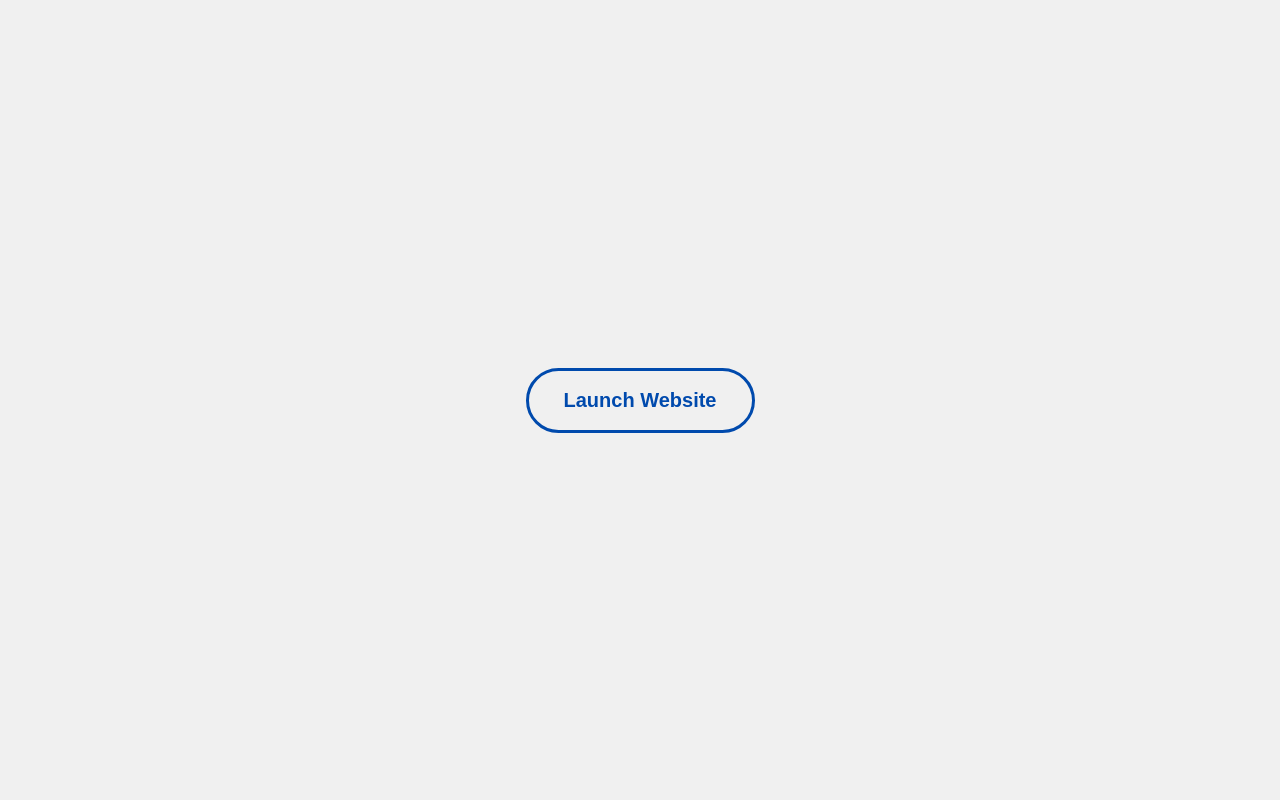
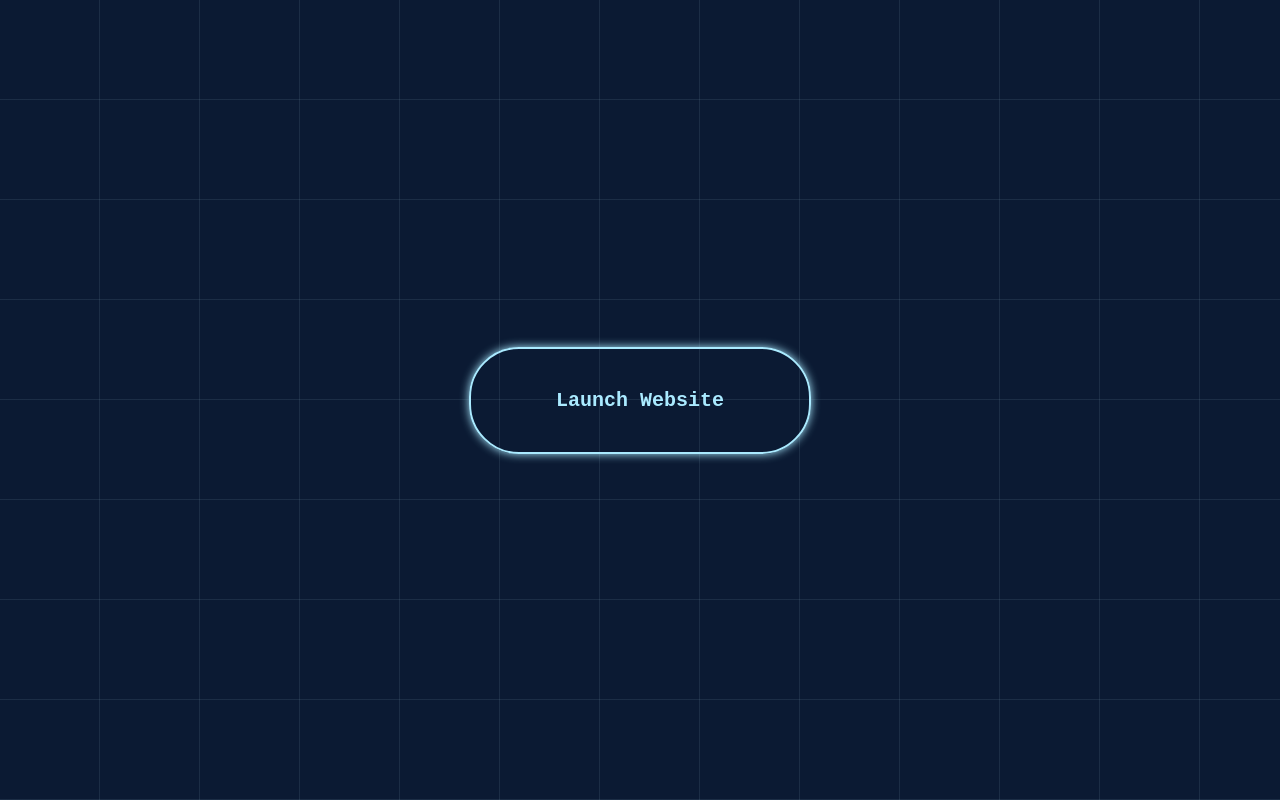
Before and after one commit to adithyanmspublic-dev/vyvidh25, a plain HTML site: page index.html in a window 1280 px wide. Drawn offline with Linux system fonts and the light colour scheme.

Commit message:
color updates

```diff
--- a/index.html
+++ b/index.html
@@ -1,100 +1,82 @@
 <!DOCTYPE html>
 <html>
 <head>
-<title>Animated Launch Button</title>
+<title>Launch Website</title>
 <style>
-  /* Basic Setup */
   body {
     display: flex;
     justify-content: center;
     align-items: center;
     height: 100vh;
     margin: 0;
-    background-color: #f0f0f0;
-    font-family: sans-serif;
-    /* This transition is key for the fade-to-black effect */
+    font-family: 'Courier New', Courier, monospace;
+    background-color: #0b1a33;
+    background-image:
+      linear-gradient(rgba(173, 216, 230, 0.1) 1px, transparent 1px),
+      linear-gradient(90deg, rgba(173, 216, 230, 0.1) 1px, transparent 1px),
+      linear-gradient(rgba(173, 216, 230, 0.05) 0.5px, transparent 0.5px),
+      linear-gradient(90deg, rgba(173, 216, 230, 0.05) 0.5px, transparent 0.5px);
+    background-size: 100px 100px, 100px 100px, 20px 20px, 20px 20px;
+    background-position: -1px -1px, -1px -1px, 0 0, 0 0;
     transition: background-color 1.5s ease;
   }
 
-  /* Style for when the exit animation is triggered */
   body.exiting {
     background-color: #000000;
   }
 
-  /* The Button's new design */
+  /* --- Glowing Neon Button Style --- */
   .launch-button {
-    display: inline-block;
-    padding: 18px 35px;
+    padding: 40px 85px;
     font-size: 20px;
     font-weight: bold;
-    color: #004aad;
+    color: #aaeaff;
     background-color: transparent;
-    border: 3px solid #004aad;
-    border-radius: 50px; /* Pill shape */
+    border: 2px solid #aaeaff;
+    border-radius: 50px;
+    /* Use box-shadow to create the glow */
+    box-shadow: 0 0 10px #aaeaff;
     text-decoration: none;
     cursor: pointer;
     transition: all 0.3s ease;
-    transform: scale(1); /* Initial state for animation */
-    opacity: 1; /* Initial state for animation */
+    transform: scale(1);
+    opacity: 1;
   }
 
   .launch-button:hover {
-    background-color: #004aad;
-    color: white;
-    box-shadow: 0 8px 15px rgba(0, 74, 173, 0.2);
+    color: black;
+    border-color: #ffffff;
+    /* Glow becomes brighter and more spread out on hover */
+    box-shadow: 0 0 25px #ffffff;
+    background-color: white;
   }
 
-  /* Animation class that gets added by JavaScript */
+  /* --- Original Exit Animation (Unchanged) --- */
   .launch-button.animate-exit {
-    /* Triggers the keyframe animation below */
     animation: shrinkAndFade 1.5s forwards ease-in-out;
   }
 
-  /* Keyframe definition for the button's exit animation */
   @keyframes shrinkAndFade {
-    0% {
-      transform: scale(1);
-      opacity: 1;
-    }
-    100% {
-      transform: scale(0);
-      opacity: 0;
-    }
+    0% { transform: scale(1); opacity: 1; }
+    100% { transform: scale(0); opacity: 0; }
   }
 </style>
 </head>
 <body>
-
 <a href="https://vyvidh.vidyaacademy.ac.in/" class="launch-button" id="launchButton">
 Launch Website
 </a>
-
 <script>
-  // Select the button element by its ID
   const launchButton = document.getElementById('launchButton');
-
-  // Add a 'click' event listener to the button
   launchButton.addEventListener('click', function(event) {
-
-    // 1. Prevent the default browser action (i.e., stop it from instantly redirecting)
     event.preventDefault();
-
-    // 2. Get the destination URL from the button's href attribute
     const destinationUrl = this.href;
-
-    // 3. Add the animation classes to the button and the body
-    // This triggers the CSS animations and transitions
     this.classList.add('animate-exit');
     document.body.classList.add('exiting');
-
-    // 4. Wait for the animations to finish, then redirect
-    // The delay (1500ms) should match the duration of your longest animation
-    setTimeout(function() {
+    setTimeout(() => {
       window.location.href = destinationUrl;
-    }, 1500); // 1.5 seconds
-
+    }, 1500);
   });
 </script>
-
 </body>
 </html>
```
